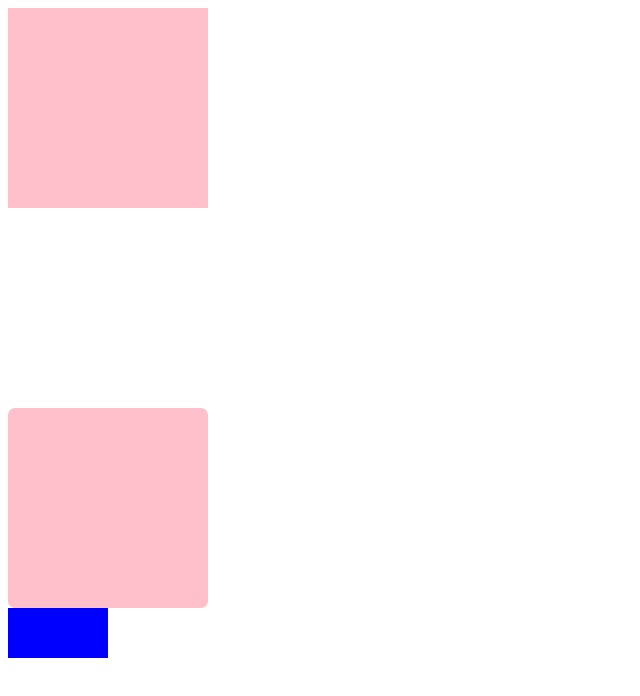
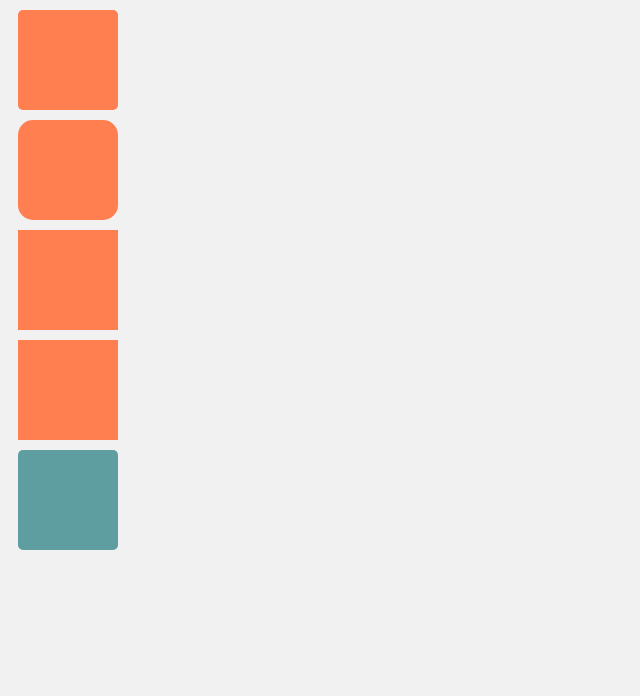
Before and after one commit to tbg-webbutveckling-te19/Linnea-smorgasbord, a plain HTML site: page projects/9-Id-And-Class/index.html in a window 1280 px wide. Shown: the whole page, without its empty margins (0-640 px from the left). Drawn offline with Linux system fonts and the light colour scheme.

Commit message:
Working on ID & Classes

```diff
--- a/projects/9-Id-And-Class/assets/css/main.css
+++ b/projects/9-Id-And-Class/assets/css/main.css
@@ -1,25 +1,33 @@
 @charset "utf-8";
 
-/* . = class */
-.box {
-    width: 200px;
-    height: 200px;
-    background-color: pink;
-
+body {
+    background-color: #f1f1f1;
 }
 
-/* camel-case */
-.empty-space {
-    width: 200px;
-    height: 200px;
+.box {
+    width: 100px;
+    height: 100px;
+
+    background-color: coral;
 }
 
-.rounded-corners {
-    border-radius: 7px;
+#unique {
+    width: 100px;
+    height: 100px;
+
+    background-color: cadetblue;
 }
 
-.hello-git {
-    background-color: blue;
-    height:50px;
-    width:100px;
+/* Utility/reusable classes */
+
+.m-10 {
+    margin: 10px;
 }
+
+.rounded-5 {
+    border-radius: 5px;
+}
+
+.rounded-15 {
+    border-radius: 15px;
+}
--- a/projects/9-Id-And-Class/index.html
+++ b/projects/9-Id-And-Class/index.html
@@ -2,14 +2,17 @@
 <html lang="sv-se">
     <head>
         <meta charset="utf-8">
-        <title>Id and Class</title>
+        <title>Id & Class</title>
         <link href="assets/css/main.css" rel="stylesheet">
     </head>
     <body>
-        <section class="box"></section>
-        <section class="empty-space"></section>
-        <section class="box rounded-corners"></section>
-        <section class="hello-git"></section>
-        </main>
+        <!-- class = reusable -->
+        <section class="box m-10 rounded-5"></section>
+        <section class="box m-10 rounded-15"></section>
+        <section class="box m-10"></section>
+        <section class="box m-10"></section>
+
+        <!-- id = only one time in the same document -->
+        <section id="unique" class="m-10 rounded-5"></section>
     </body>
 </html>
```
